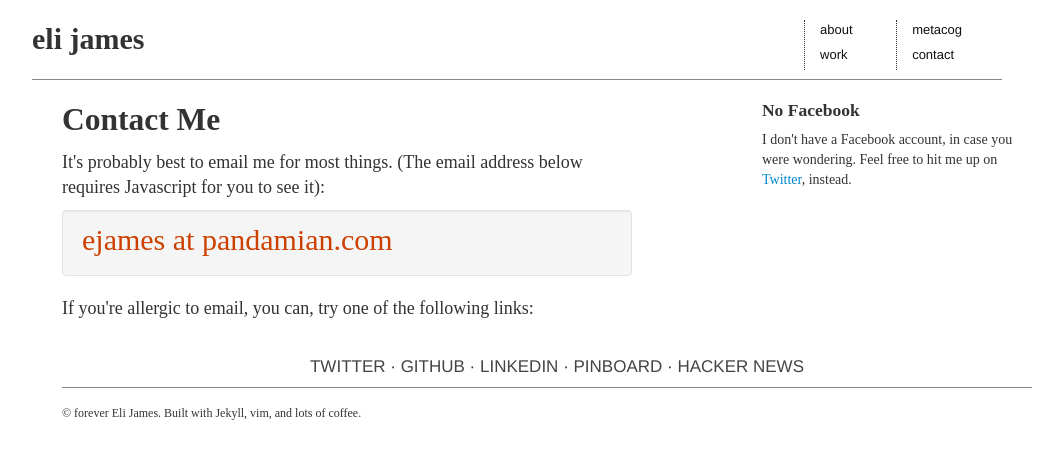
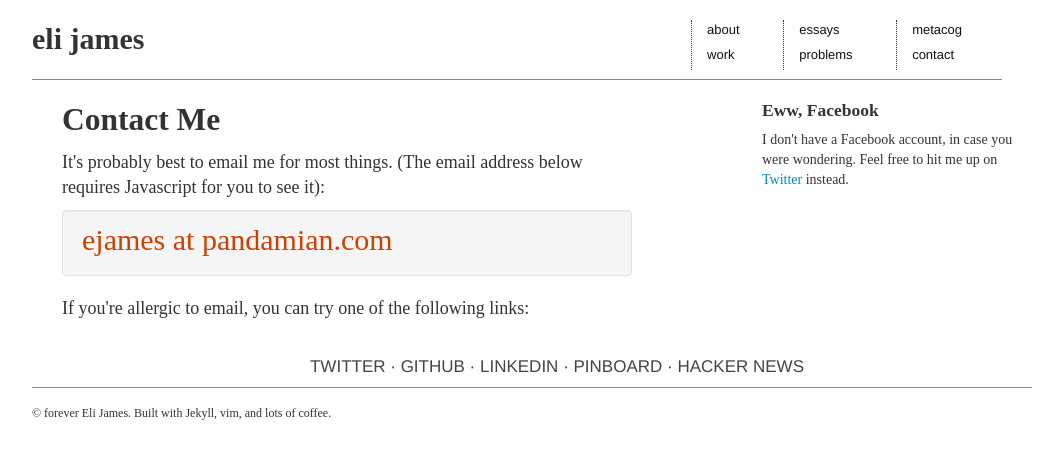
Before and after one commit to ejamesc/elijames.org, a Jekyll site: the page built from contact.html, in a window 1280 px wide. Shown: the top 459 px of the page, without its empty margins (23-1086 px from the left). Built offline with Jekyll 4.4.1, drawn with Linux system fonts in a browser that asks for light colours; some web fonts are replaced.

Commit message:
Added essays, and 3 essays

```diff
--- a/_includes/footer.html
+++ b/_includes/footer.html
@@ -1,3 +1,5 @@
-<footer class='span10'>
+<div class='span10'>
+  <footer>
   <span>&copy; forever Eli James. Built with Jekyll, vim, and lots of coffee. </span>
-</footer>
+  </footer>
+</div>
--- a/_includes/header.html
+++ b/_includes/header.html
@@ -6,6 +6,10 @@
       <li><a href='/work'>Work</a></li>
     </ul>
     <ul>
+      <li><a href='/essays'>Essays</a></li>
+      <li><a href='/problems'>Problems</a></li>
+    </ul>
+    <ul>
       <li><a href="http://metacog.tumblr.com">Metacog</a></li>
       <li><a href='/contact'>Contact</a></li>
     </ul>
--- a/contact.html
+++ b/contact.html
@@ -15,10 +15,10 @@ title: Contact |
         // -->
     </script></span>
   </div>
-  <p>If you're allergic to email, you can, try one of the following links:</p>
+  <p>If you're allergic to email, you can try one of the following links:</p>
 </div>
 <div class='span3 offset1'>
-  <h4>No Facebook</h4>
-  I don't have a Facebook account, in case you were wondering. Feel free to hit me up on <a href='http://twitter.com/ejames_c'>Twitter</a>, instead.
+  <h4>Eww, Facebook</h4>
+  I don't have a Facebook account, in case you were wondering. Feel free to hit me up on <a href='http://twitter.com/ejames_c'>Twitter</a> instead.
 </div>
 {% include social.html %}
--- a/css/style.css
+++ b/css/style.css
@@ -101,6 +101,7 @@ footer {
   font-size: 12px;
   border-top: 1px solid #888;
   padding: 15px 0;
+  margin-left: -30px;
 }
 
 /* Content styles */
@@ -117,3 +118,12 @@ footer {
   font-size: 22px;
   line-height: 140%;
 }
+
+.posts {
+  font-size: 18px;
+  line-height: 140%;
+}
+
+.posts li span {
+  color: #999;
+}
```
Also changed, not shown: _layouts/single.html (added, +11 -0 lines), _posts/2012-05-15-secrets-in-publishing.markdown (added, +25 -0 lines), _posts/2012-10-07-leverage.markdown (added, +72 -0 lines), _posts/2013-01-10-talent-waste.markdown (added, +60 -0 lines), essays.html (+6 -2 lines), problems.html (added, +37 -0 lines).
